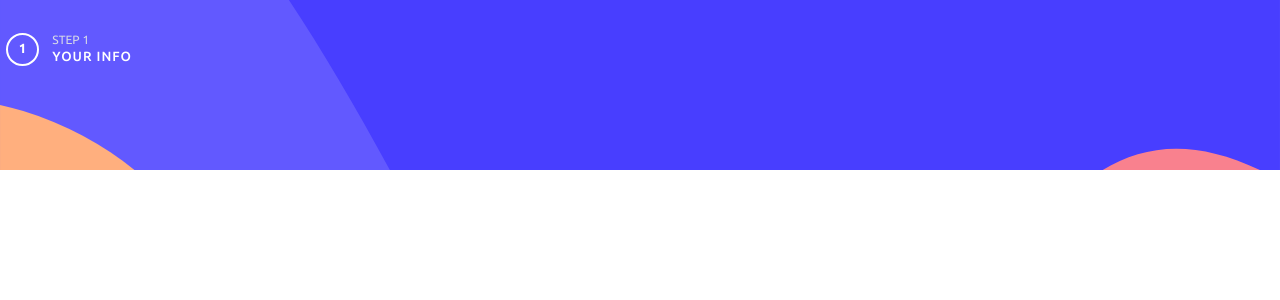
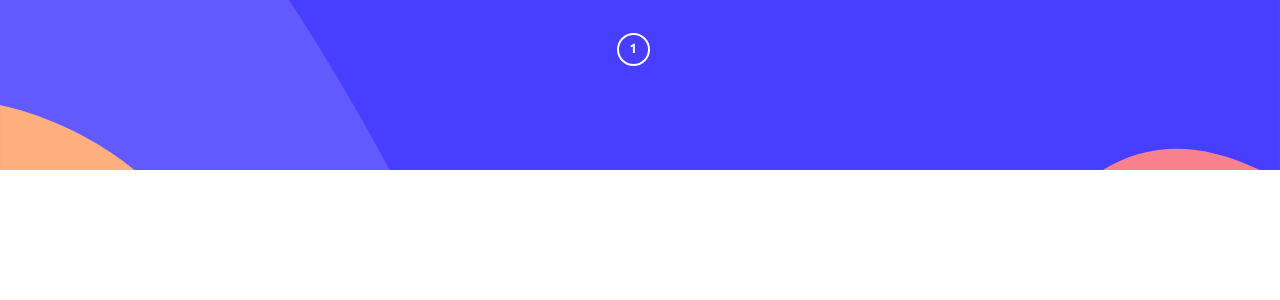
Before and after one commit to HamnaIshaq/multi-step-form, a React (Vite) app: page / in a window 1280 px wide. Shown: the top 300 px of the page. Built offline with nearby package versions, Linux system fonts and the light colour scheme.

Commit message:
Center sidebar items

```diff
--- a/src/components/Sidebar.jsx
+++ b/src/components/Sidebar.jsx
@@ -3,11 +3,11 @@ import '../assets/styles/styles.css';
 const Sidebar = () => {
   return (
     <div className="sidebar-container">
-      <ul className="sidebar-list">
+      <ul className="sidebar-list flex justify-center">
         <li className="sidebar-list-item">
           <button type="button" className="btn flex">
             <span className="step">1</span>
-            <span className="sidebar-item-name flex flex-vertical align-start">
+            <span className="sidebar-item-name flex flex-vertical align-start hide">
               <span className="step-num">Step 1</span>
               <strong className="">your info</strong>
             </span>
```
